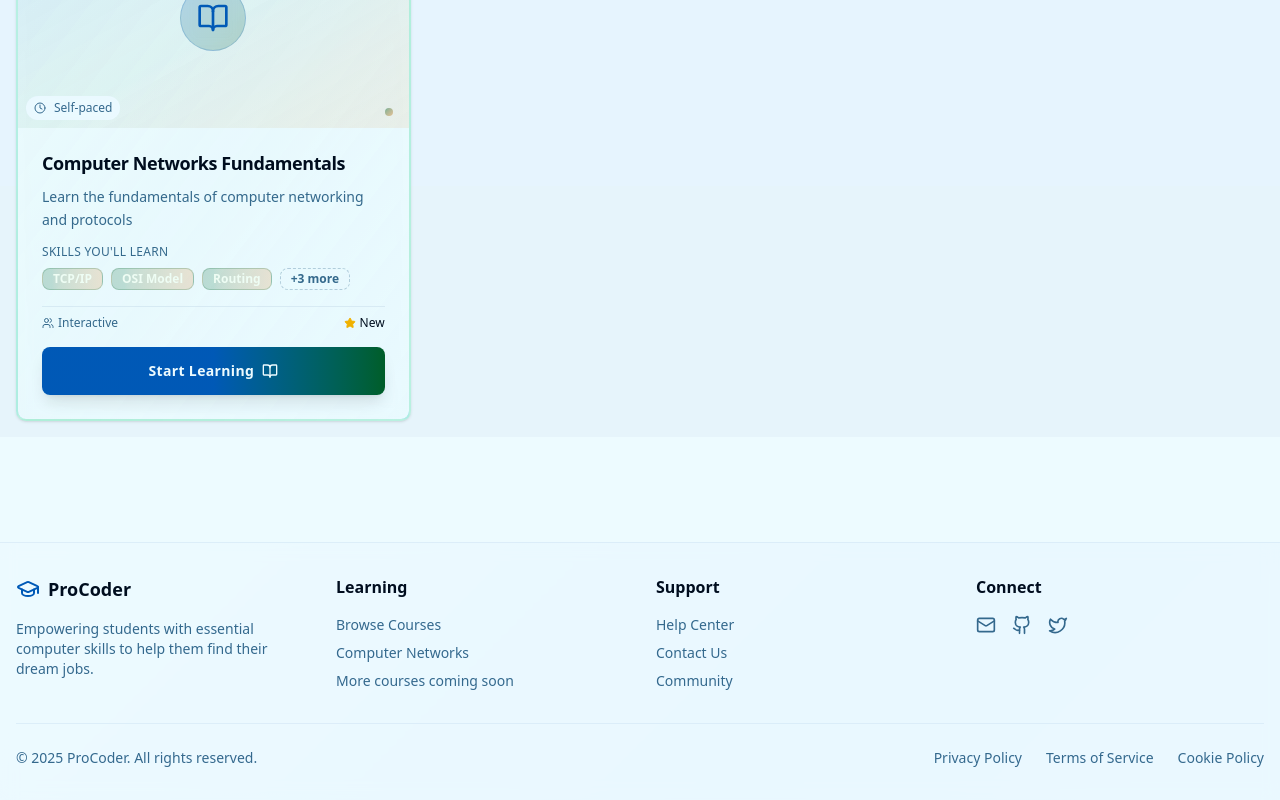
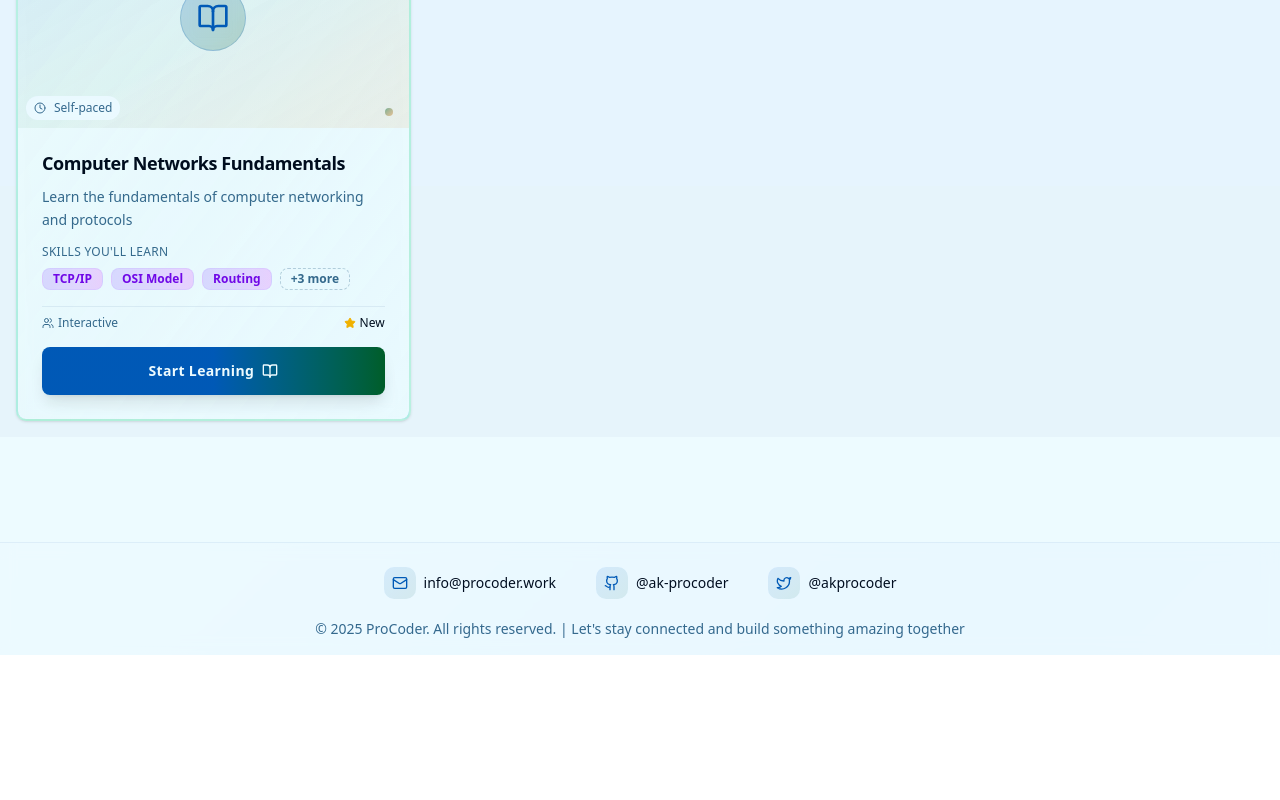
Before and after one commit to ak-procoder/learn, a Next.js app: page / in a window 1280 px wide. Shown: the part 323-1123 px from the top of the page. After the commit the page ends 978 px from the top, so only its background shows below. Built offline with nearby package versions, Linux system fonts and the light colour scheme.

Commit message:
CSS fixes and updated footer

```diff
--- a/src/app/globals.css
+++ b/src/app/globals.css
@@ -128,6 +128,8 @@
       oklch(0.97 0.02 230) 100%);
     background-attachment: fixed;
     min-height: 100vh;
+    /* Support for newer viewport units for better mobile experience */
+    min-height: 100dvh;
   }
 
   /* Ensure dark mode gradient */
@@ -138,4 +140,39 @@
       oklch(0.14 0.03 230) 100%);
     background-attachment: fixed;
   }
+
+  /* Mobile-specific improvements */
+  @media (max-width: 768px) {
+    body {
+      /* Prevent zoom on iOS */
+      -webkit-text-size-adjust: 100%;
+      /* Better font rendering on mobile */
+      -webkit-font-smoothing: antialiased;
+      -moz-osx-font-smoothing: grayscale;
+    }
+
+    /* Handle safe areas on mobile devices */
+    .mobile-safe-area {
+      padding-top: env(safe-area-inset-top);
+      padding-bottom: env(safe-area-inset-bottom);
+      padding-left: env(safe-area-inset-left);
+      padding-right: env(safe-area-inset-right);
+    }
+  }
+
+  /* Tablet-specific optimizations */
+  @media (min-width: 769px) and (max-width: 1024px) {
+    body {
+      /* Optimize for tablet viewing */
+      font-size: 16px;
+    }
+  }
+
+  /* Desktop and laptop optimizations */
+  @media (min-width: 1025px) {
+    body {
+      /* Optimize for larger screens */
+      font-size: 16px;
+    }
+  }
 }
--- a/src/app/layout.tsx
+++ b/src/app/layout.tsx
@@ -30,7 +30,7 @@ export default function RootLayout({
         className={`${geistSans.variable} ${geistMono.variable} antialiased`}
       >
         <Navbar />
-        <main className="min-h-screen">
+        <main className="min-h-[calc(100vh-4rem)] min-h-[calc(100dvh-4rem)] supports-[height:100cqh]:min-h-[calc(100cqh-4rem)]">
           {children}
         </main>
         <Footer />
--- a/src/components/courses/course-card.tsx
+++ b/src/components/courses/course-card.tsx
@@ -93,7 +93,7 @@ export function CourseCard({ course }: CourseCardProps) {
                 <Badge
                   key={index}
                   variant="secondary"
-                  className="text-xs bg-gradient-to-r from-secondary/20 to-accent/20 text-secondary-foreground border border-secondary/20 hover:from-secondary/30 hover:to-accent/30 transition-all duration-200"
+                  className="text-xs bg-gradient-to-r from-violet-500/20 via-purple-500/20 to-fuchsia-500/20 text-violet-700 dark:text-violet-300 border border-violet-300/30 hover:from-violet-500/40 hover:via-purple-500/40 hover:to-fuchsia-500/40 hover:text-violet-800 dark:hover:text-violet-200 hover:border-violet-400/50 hover:shadow-lg hover:shadow-violet-500/25 transition-all duration-300 hover:scale-105"
                 >
                   {skill}
                 </Badge>
--- a/src/components/layout/footer.tsx
+++ b/src/components/layout/footer.tsx
@@ -1,113 +1,96 @@
+"use client"
+
 import Link from "next/link"
-import { GraduationCap, Mail, Github, Twitter } from "lucide-react"
+import { Mail, Github, Twitter } from "lucide-react"
+import { useState } from "react"
 
 export function Footer() {
+  const [showCopiedMessage, setShowCopiedMessage] = useState(false)
+
+  // Enhanced email click handler with clipboard copying
+  const handleEmailClick = async () => {
+    // Don't prevent the mailto link from working
+    try {
+      await navigator.clipboard.writeText('info@procoder.work')
+
+      // Show success feedback
+      setShowCopiedMessage(true)
+      setTimeout(() => setShowCopiedMessage(false), 2000) // Hide after 2 seconds
+
+    } catch {
+      // Silently fail - mailto link still works normally
+      console.log('Clipboard not available, mailto will still work')
+    }
+  }
+
   return (
     <footer className="border-t border-border/40 bg-background/95 backdrop-blur supports-[backdrop-filter]:bg-background/60">
-      <div className="container mx-auto px-4 py-8">
-        <div className="grid grid-cols-1 md:grid-cols-4 gap-8">
-          {/* Brand Section */}
-          <div className="space-y-4">
-            <div className="flex items-center space-x-2">
-              <GraduationCap className="h-6 w-6 text-primary" />
-              <span className="font-bold text-lg">ProCoder</span>
-            </div>
-            <p className="text-sm text-muted-foreground">
-              Empowering students with essential computer skills to help them find their dream jobs.
-            </p>
+      <div className="container mx-auto px-4 py-4">
+        {/* Combined Connect and Copyright Section */}
+        <div className="text-center space-y-3 relative">
+          {/* Social Links - Compact Layout */}
+          <div className="flex justify-center items-center gap-4 sm:gap-6">
+            <Link
+              href="mailto:info@procoder.work"
+              onClick={handleEmailClick}
+              className="group flex items-center gap-2 p-2 rounded-lg hover:bg-primary/5 transition-all duration-300"
+              aria-label="Email us - Click to open email client and copy address"
+            >
+              <div className="p-2 rounded-lg bg-gradient-to-br from-primary/10 to-secondary/10 group-hover:from-primary/20 group-hover:to-secondary/20 transition-all duration-300">
+                <Mail className="h-4 w-4 text-primary group-hover:scale-110 transition-transform duration-300" />
+              </div>
+              <span className="text-sm font-medium text-foreground group-hover:text-primary transition-colors hidden sm:block">
+                info@procoder.work
+              </span>
+            </Link>
+
+            <Link
+              href="https://github.com/ak-procoder"
+              target="_blank"
+              rel="noopener noreferrer"
+              className="group flex items-center gap-2 p-2 rounded-lg hover:bg-primary/5 transition-all duration-300"
+              aria-label="Visit our GitHub"
+            >
+              <div className="p-2 rounded-lg bg-gradient-to-br from-primary/10 to-secondary/10 group-hover:from-primary/20 group-hover:to-secondary/20 transition-all duration-300">
+                <Github className="h-4 w-4 text-primary group-hover:scale-110 transition-transform duration-300" />
+              </div>
+              <span className="text-sm font-medium text-foreground group-hover:text-primary transition-colors hidden sm:block">
+                @ak-procoder
+              </span>
+            </Link>
+
+            <Link
+              href="https://twitter.com/akprocoder"
+              target="_blank"
+              rel="noopener noreferrer"
+              className="group flex items-center gap-2 p-2 rounded-lg hover:bg-primary/5 transition-all duration-300"
+              aria-label="Follow us on Twitter"
+            >
+              <div className="p-2 rounded-lg bg-gradient-to-br from-primary/10 to-secondary/10 group-hover:from-primary/20 group-hover:to-secondary/20 transition-all duration-300">
+                <Twitter className="h-4 w-4 text-primary group-hover:scale-110 transition-transform duration-300" />
+              </div>
+              <span className="text-sm font-medium text-foreground group-hover:text-primary transition-colors hidden sm:block">
+                @akprocoder
+              </span>
+            </Link>
           </div>
 
-          {/* Learning Section */}
-          <div className="space-y-4">
-            <h3 className="font-semibold text-foreground">Learning</h3>
-            <ul className="space-y-2 text-sm">
-              <li>
-                <Link href="/browse-courses" className="text-muted-foreground hover:text-foreground transition-colors">
-                  Browse Courses
-                </Link>
-              </li>
-              <li>
-                <Link href="/computer-networks" className="text-muted-foreground hover:text-foreground transition-colors">
-                  Computer Networks
-                </Link>
-              </li>
-              <li>
-                <span className="text-muted-foreground">More courses coming soon</span>
-              </li>
-            </ul>
-          </div>
+          {/* Copyright */}
+          <p className="text-sm text-muted-foreground">
+            © 2025 ProCoder. All rights reserved. | Let&apos;s stay connected and build something amazing together
+          </p>
+        </div>
+      </div>
 
-          {/* Support Section */}
-          <div className="space-y-4">
-            <h3 className="font-semibold text-foreground">Support</h3>
-            <ul className="space-y-2 text-sm">
-              <li>
-                <Link href="#" className="text-muted-foreground hover:text-foreground transition-colors">
-                  Help Center
-                </Link>
-              </li>
-              <li>
-                <Link href="#" className="text-muted-foreground hover:text-foreground transition-colors">
-                  Contact Us
-                </Link>
-              </li>
-              <li>
-                <Link href="#" className="text-muted-foreground hover:text-foreground transition-colors">
-                  Community
-                </Link>
-              </li>
-            </ul>
-          </div>
-
-          {/* Connect Section */}
-          <div className="space-y-4">
-            <h3 className="font-semibold text-foreground">Connect</h3>
-            <div className="flex space-x-4">
-              <Link
-                href="#"
-                className="text-muted-foreground hover:text-foreground transition-colors"
-                aria-label="Email"
-              >
-                <Mail className="h-5 w-5" />
-              </Link>
-              <Link
-                href="#"
-                className="text-muted-foreground hover:text-foreground transition-colors"
-                aria-label="GitHub"
-              >
-                <Github className="h-5 w-5" />
-              </Link>
-              <Link
-                href="#"
-                className="text-muted-foreground hover:text-foreground transition-colors"
-                aria-label="Twitter"
-              >
-                <Twitter className="h-5 w-5" />
-              </Link>
-            </div>
+      {/* Toast Notification - Fixed Position */}
+      {showCopiedMessage && (
+        <div className="fixed bottom-6 right-6 bg-primary text-primary-foreground px-4 py-2 rounded-lg text-sm font-medium shadow-lg border border-primary/20 animate-in slide-in-from-right-5 fade-in-0 duration-100 z-50">
+          <div className="flex items-center gap-2">
+            <span className="text-green-200">✅</span>
+            <span>Email copied to clipboard!</span>
           </div>
         </div>
-
-        {/* Bottom Section */}
-        <div className="mt-8 pt-6 border-t border-border/40">
-          <div className="flex flex-col md:flex-row justify-between items-center">
-            <p className="text-sm text-muted-foreground">
-              © 2025 ProCoder. All rights reserved.
-            </p>
-            <div className="flex space-x-6 mt-4 md:mt-0">
-              <Link href="#" className="text-sm text-muted-foreground hover:text-foreground transition-colors">
-                Privacy Policy
-              </Link>
-              <Link href="#" className="text-sm text-muted-foreground hover:text-foreground transition-colors">
-                Terms of Service
-              </Link>
-              <Link href="#" className="text-sm text-muted-foreground hover:text-foreground transition-colors">
-                Cookie Policy
-              </Link>
-            </div>
-          </div>
-        </div>
-      </div>
+      )}
     </footer>
   )
 }
--- a/src/components/layout/navbar.tsx
+++ b/src/components/layout/navbar.tsx
@@ -24,25 +24,15 @@ export function Navbar() {
 
   return (
     <header className="sticky top-0 z-50 w-full border-b border-border/20 bg-card/80 backdrop-blur-xl supports-[backdrop-filter]:bg-card/60 shadow-lg shadow-primary/5">
-      <div className="container pl-4 flex h-16 max-w-screen-2xl items-center">
-        {/* Logo */}
-        <div className="mr-4 hidden md:flex">
-          <Link href="/" className="mr-6 flex items-center space-x-3 group">
-            <div className="p-2 rounded-xl bg-gradient-to-br from-primary to-secondary shadow-lg group-hover:shadow-xl transition-all duration-300 group-hover:scale-105">
-              <GraduationCap className="h-6 w-6 text-primary-foreground" />
-            </div>
-            <span className="text-xl font-bold bg-gradient-to-r from-primary to-secondary bg-clip-text text-transparent">
-              ProCoder Learning
-            </span>
-          </Link>
-        </div>
-
+      <div className="container px-4 flex h-16 max-w-screen-2xl items-center justify-between">
+        {/* Left section - Logo and Mobile Menu */}
+        <div className="flex items-center gap-2 min-w-0 flex-1">
           {/* Mobile menu trigger */}
           <Sheet open={isOpen} onOpenChange={setIsOpen}>
             <SheetTrigger asChild>
               <Button
                 variant="ghost"
-              className="mr-2 px-2 py-2 text-base hover:bg-secondary/10 focus-visible:bg-secondary/10 focus-visible:ring-2 focus-visible:ring-primary md:hidden rounded-xl transition-all duration-200"
+                className="flex-shrink-0 px-2 py-2 text-base hover:bg-secondary/10 focus-visible:bg-secondary/10 focus-visible:ring-2 focus-visible:ring-primary md:hidden rounded-xl transition-all duration-200"
               >
                 <Menu className="h-6 w-6 text-primary" />
                 <span className="sr-only">Toggle Menu</span>
@@ -72,31 +62,48 @@ export function Navbar() {
             </SheetContent>
           </Sheet>
 
-        {/* Mobile Logo */}
-        <div className="flex md:hidden">
-          <Link href="/" className="flex items-center space-x-2 group">
-            <div className="p-1.5 rounded-lg bg-gradient-to-br from-primary to-secondary shadow-md group-hover:shadow-lg transition-all duration-300">
-              <GraduationCap className="h-5 w-5 text-primary-foreground" />
+          {/* Desktop Logo */}
+          <div className="hidden md:flex">
+            <Link href="/" className="flex items-center space-x-3 group">
+              <div className="p-2 rounded-xl bg-gradient-to-br from-primary to-secondary shadow-lg group-hover:shadow-xl transition-all duration-300 group-hover:scale-105">
+                <GraduationCap className="h-6 w-6 text-primary-foreground" />
               </div>
-            <span className="font-bold bg-gradient-to-r from-primary to-secondary bg-clip-text text-transparent">ProCoder</span>
+              <span className="text-xl font-bold bg-gradient-to-r from-primary to-secondary bg-clip-text text-transparent">
+                ProCoder Learning
+              </span>
             </Link>
           </div>
 
+          {/* Mobile Logo */}
+          <div className="flex md:hidden min-w-0">
+            <Link href="/" className="flex items-center space-x-2 group">
+              <div className="p-1.5 rounded-lg bg-gradient-to-br from-primary to-secondary shadow-md group-hover:shadow-lg transition-all duration-300 flex-shrink-0">
+                <GraduationCap className="h-5 w-5 text-primary-foreground" />
+              </div>
+              <span className="font-bold bg-gradient-to-r from-primary to-secondary bg-clip-text text-transparent truncate">
+                ProCoder
+              </span>
+            </Link>
+          </div>
+        </div>
+
+        {/* Right section - Navigation and Home Button */}
+        <div className="flex items-center gap-4 flex-shrink-0">
           {/* Desktop Navigation */}
-        <nav className="flex items-center gap-6 text-sm font-medium hidden md:flex flex-1">
+          <nav className="hidden md:flex items-center gap-6 text-sm font-medium">
             {/* Navigation items will be added here */}
           </nav>
 
           {/* Take me Home Button - Only show when not on home page */}
           {pathname !== "/" && (
-          <div className="flex items-center pr-6">
-            <Button asChild className="bg-gradient-to-r from-primary to-secondary hover:from-primary/90 hover:to-secondary/90 text-primary-foreground font-semibold px-6 py-2 rounded-xl shadow-lg hover:shadow-xl transition-all duration-300 hover:scale-105">
-              <Link href="/" className="flex items-center gap-2" data-testid="home-button">
-                <span>Take me Home</span>
+            <Button asChild className="bg-gradient-to-r from-primary to-secondary hover:from-primary/90 hover:to-secondary/90 text-primary-foreground font-semibold px-3 sm:px-6 py-2 rounded-xl shadow-lg hover:shadow-xl transition-all duration-300 hover:scale-105 text-xs sm:text-sm">
+              <Link href="/" className="flex items-center gap-1 sm:gap-2" data-testid="home-button">
+                <span className="hidden sm:inline">Take me Home</span>
+                <span className="inline sm:hidden">Home</span>
               </Link>
             </Button>
+          )}
         </div>
-        )}
       </div>
     </header>
   )
```
Also changed, not shown: public/content/computer-networks/course-meta.json (+5 -5 lines), src/app/[id]/course-page-client.tsx (+91 -39 lines), src/lib/courses/computer-networks-dynamic.ts (+1 -9 lines). Lines whose indentation alone changed are shown as unchanged.
